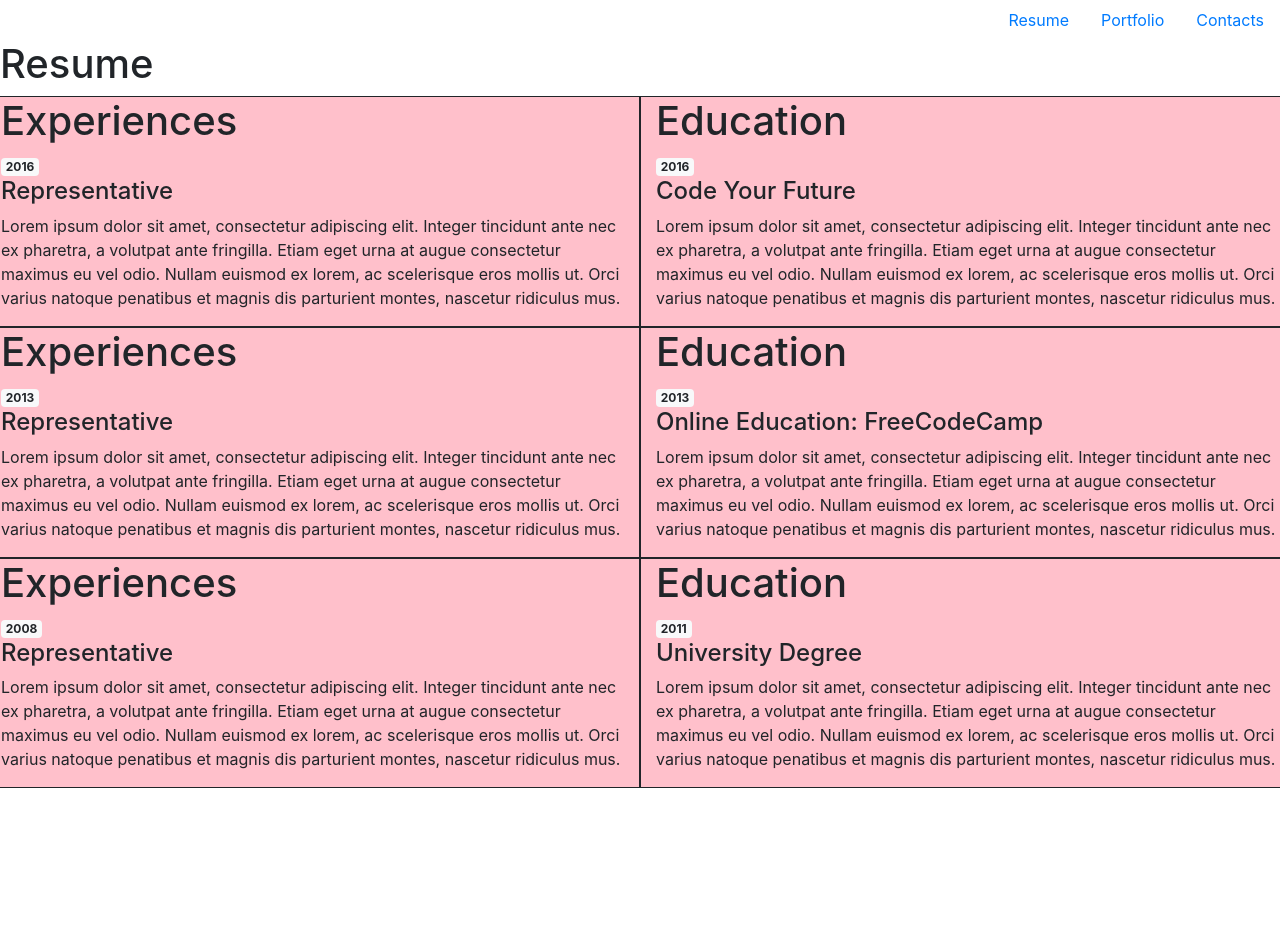
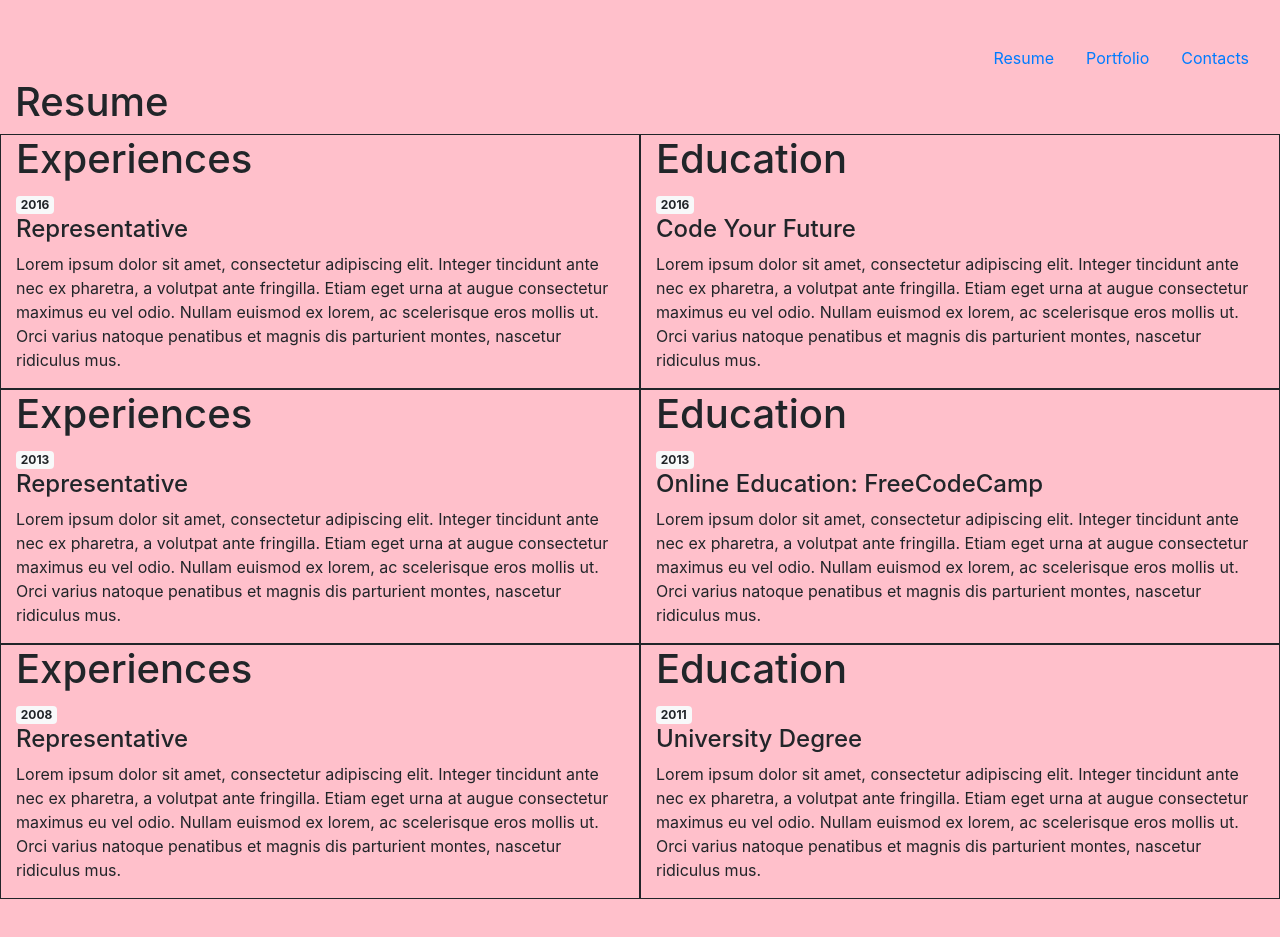
Before and after one commit to supertata/My_personal_Webiste_Bootstrap, a plain HTML site: page resume.html in a window 1280 px wide. Before the commit the page ends 800 px from the top, so only its background shows below. Drawn offline with nearby package versions, Linux system fonts and the light colour scheme.

Commit message:
added container to Grid on resume page

```diff
--- a/resume.html
+++ b/resume.html
@@ -10,8 +10,10 @@
 </head>
 <body>
 
+  <div class="container-fluid">
+
 <!-- Nav Bar -->
-  <ul class="nav justify-content-end">
+  <div><ul class="nav justify-content-end">
     <li class="nav-item">
       <a class="nav-link" href="resume.html">Resume</a>
     </li>
@@ -22,7 +24,10 @@
         <a class="nav-link active" href="#">Contacts</a>
       </li>
   </ul>
+</div>
+<div>
   <h1>Resume</h1>
+</div>
   <section id=resume>
     <div class="row">
 
@@ -76,9 +81,9 @@
        <h4>University Degree</h4>
        <p>Lorem ipsum dolor sit amet, consectetur adipiscing elit. Integer tincidunt ante nec ex pharetra, a volutpat ante fringilla. Etiam eget urna at augue consectetur maximus eu vel odio. Nullam euismod ex lorem, ac scelerisque eros mollis ut. Orci varius natoque penatibus et magnis dis parturient montes, nascetur ridiculus mus.</p>
        </div>
+      </div>
 
-
-     </div>
+    </div>
 
 
 
--- a/styles.css
+++ b/styles.css
@@ -2,10 +2,7 @@
     background-color: pink;
 }
 
-#resume {
+.container-fluid {
     background-color: pink;
+    padding: 3% 15%;
 }
-
-section {
-    background-color: pink;
-}
```
